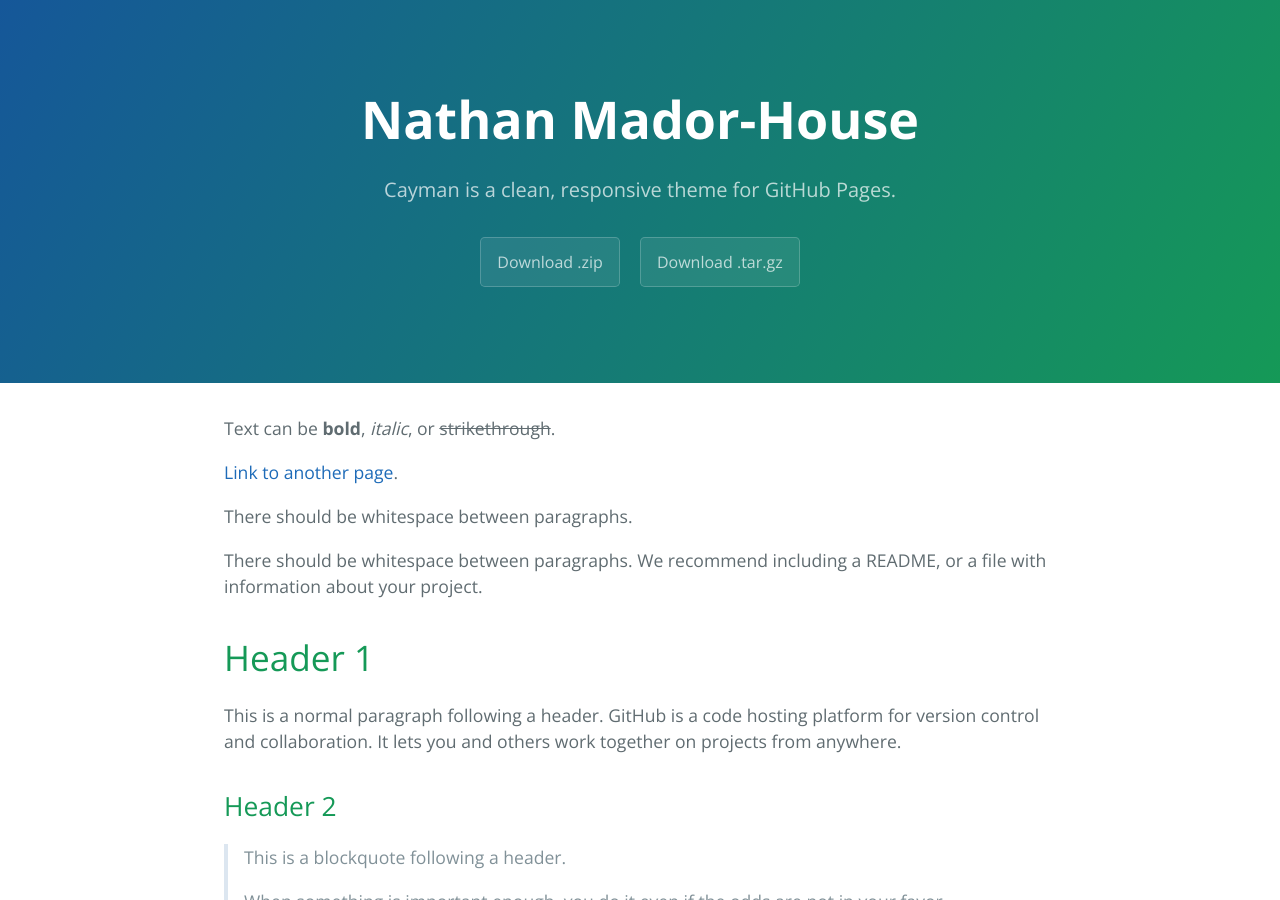
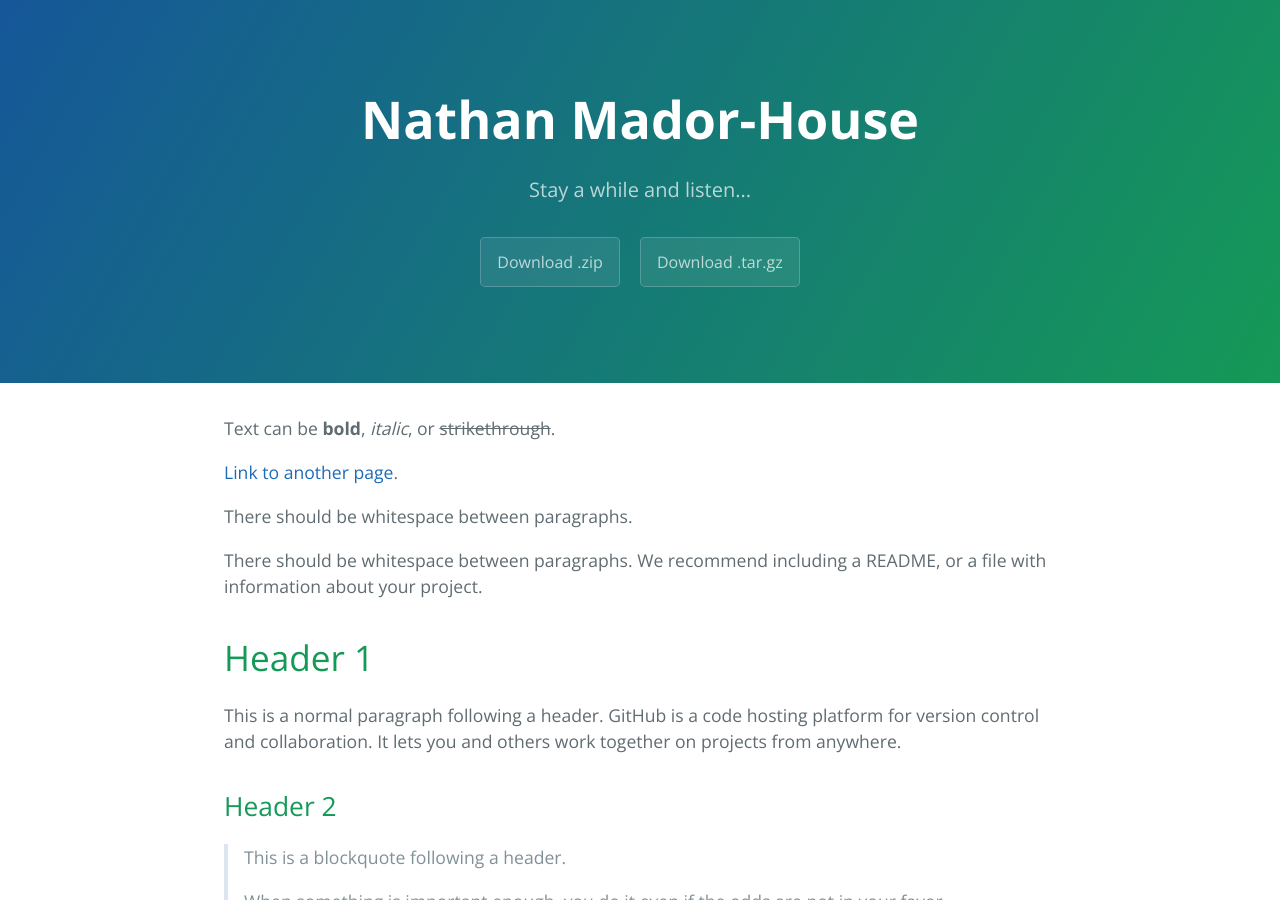
Before and after one commit to NathanMH/NathanMH.github.io, a Jekyll site: the page built from index.md, in a window 1280 px wide and 900 px high. Built offline with Jekyll 4.4.1, drawn with Linux system fonts in a browser that asks for light colours.

Commit message:
Update description.

```diff
--- a/_config.yml
+++ b/_config.yml
@@ -1,5 +1,5 @@
 title: Nathan Mador-House
-description: Cayman is a clean, responsive theme for GitHub Pages.
+description: Stay a while and listen...
 show_downloads: true
 google_analytics:
 theme: jekyll-theme-cayman
```
